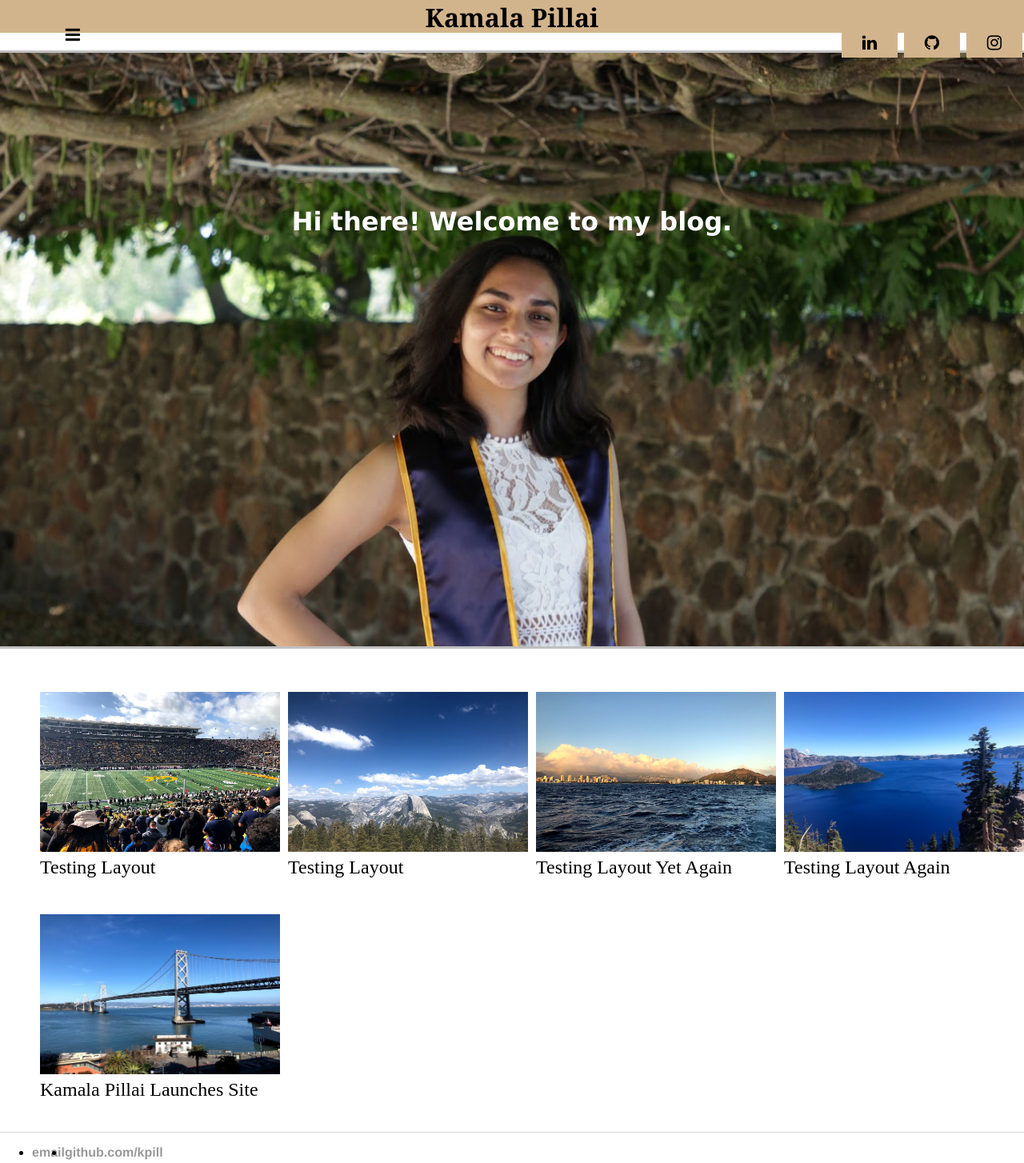
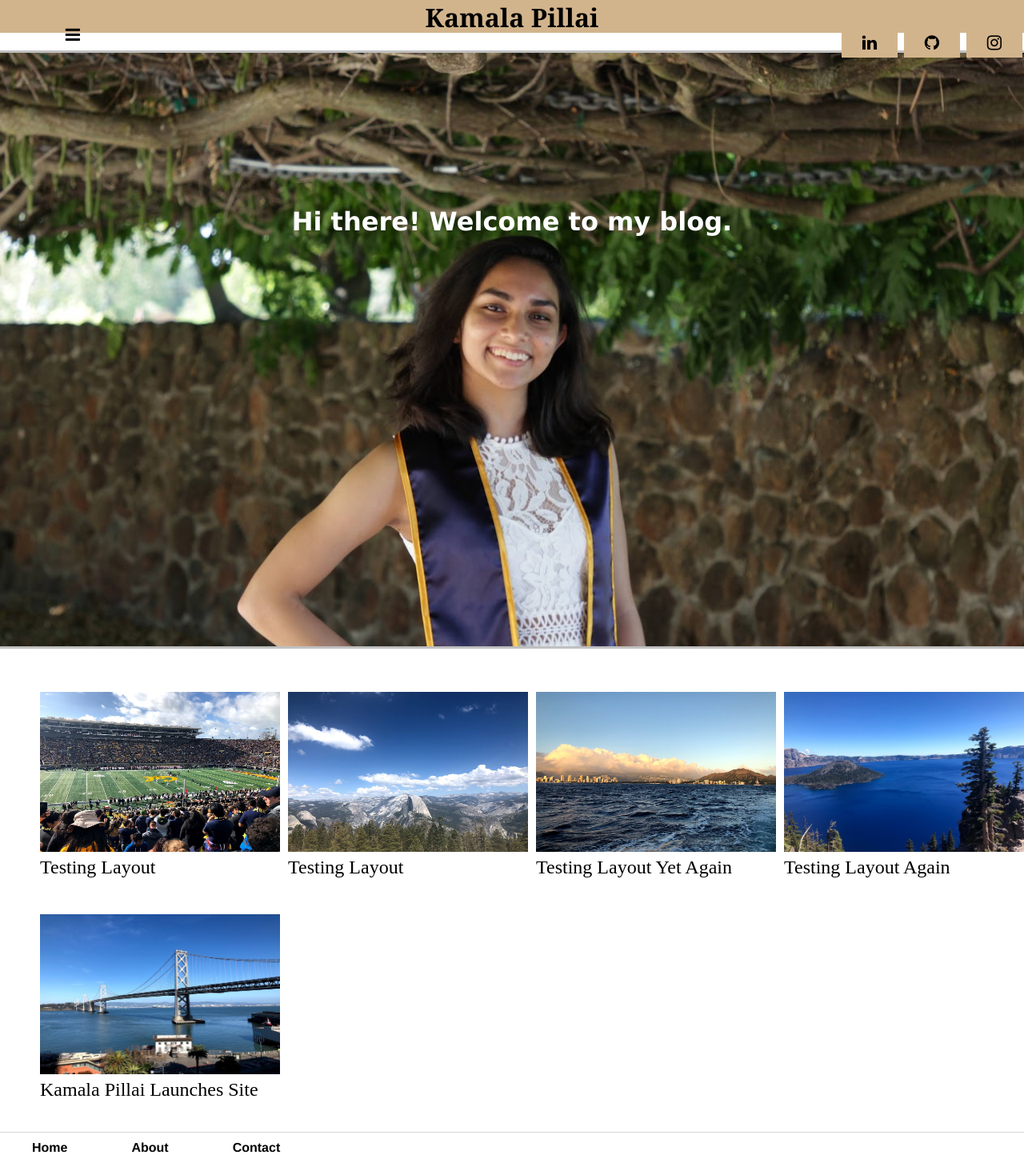
Before and after one commit to kpill/kpill.github.io, a Jekyll site: the page built from index.html, in a window 1280 px wide. Shown: the whole page at 80% size. Built offline with Jekyll 4.4.1, drawn with Linux system fonts in a browser that asks for light colours.

Commit message:
Update default.html

```diff
--- a/_layouts/default.html
+++ b/_layouts/default.html
@@ -19,6 +19,7 @@
 					<div class="dropdown-content">
    						<a href="kpill.github.io">Home</a>
     						<a href="#">About</a>
+						<a href="#">Contact</a>
 					</div>
 				</div>
 			</div>
@@ -29,24 +30,19 @@
 			</div>
 		</header>
 		<body>
-			<!--<nav>
-			<ul>
-	        			<li><a class= "nav" href="/">Home</a></li>
-		        		<li><a class= "nav" href="/about">About</a></li>
-	        			<li><a class= "nav" href="/cv">CV</a></li>
-	        			<li><a class= "nav" href="/blog">Blog</a></li>
-			</ul>
-			</nav>-->
 			<div class="container">
 
 			{{ content }}
 
 			</div><!-- /.container -->
 			<footer>
-	    		<ul>
-	        		<li><a class="footer" href="mailto:kamalapillai@berkeley.edu">email</a></li>
-	        		<li><a class="footer" href="https://github.com/kpill">github.com/kpill</a></li>
+	    		<nav>
+			<ul>
+	        			<li><a class= "nav" href="#">Home</a></li>
+		        		<li><a class= "nav" href="#">About</a></li>
+	        			<li><a class= "nav" href="#">Contact</a></li>
 			</ul>
+			</nav>
 			</footer>
 		</body>
 	</html>
```
